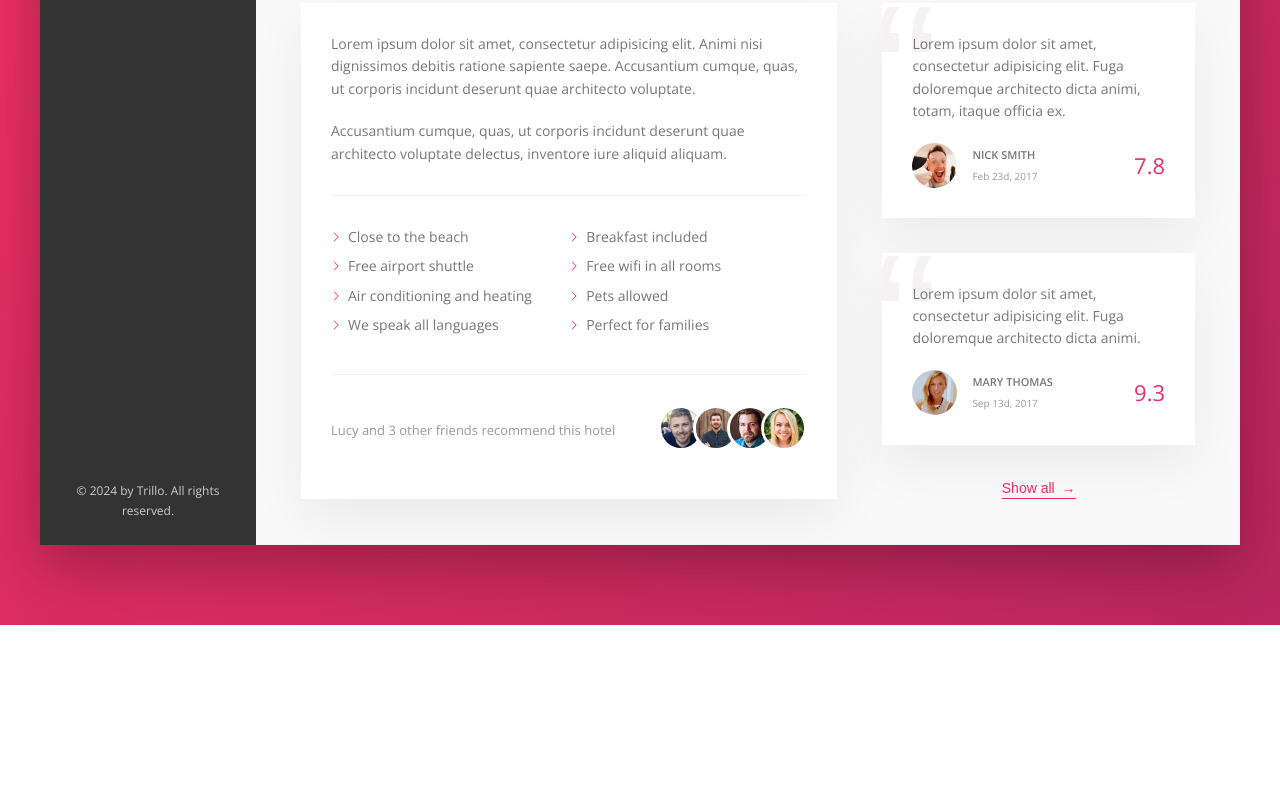
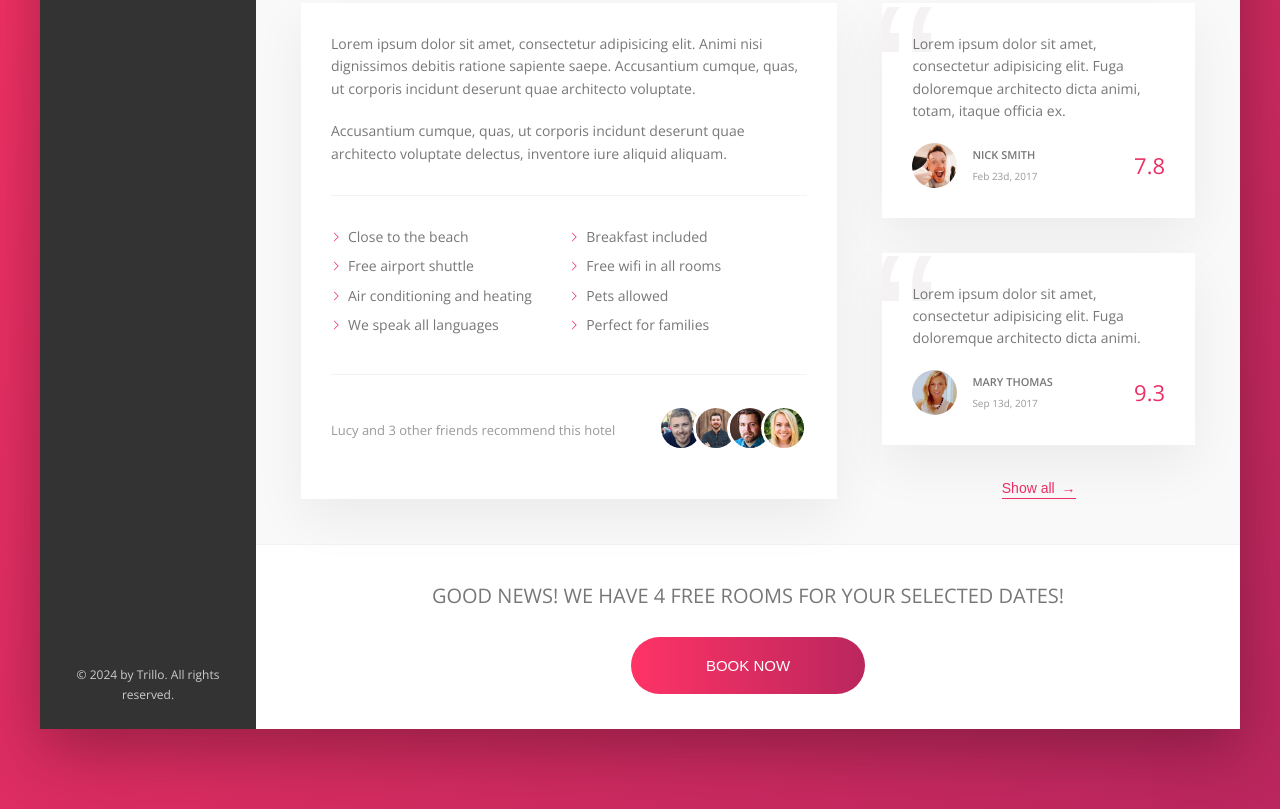
Before and after one commit to vict0rkovalchuk/trillo, a website: page index.html in a window 1280 px wide. Shown: the part 644-1453 px from the top of the page. Before the commit the page ends 1269 px from the top, so only its background shows below. Drawn offline with nearby package versions, Linux system fonts and the light colour scheme.

Commit message:
Building the CTA Section

```diff
--- a/index.html
+++ b/index.html
@@ -193,6 +193,16 @@
                             <button class="btn-inline">Show all <span>&rarr;</span></button>
                         </div>
                     </div>
+
+                    <div class="cta">
+                        <h2 class="cta__book-now">
+                            Good news! We have 4 free rooms for your selected dates!
+                        </h2>
+                        <button class="btn">
+                            <span class="btn__visible">Book now</span>
+                            <span class="btn__invisible">Only 4 rooms left!</span>
+                        </button>
+                    </div>
                 </main>
             </div>
         </div>
--- a/sass/_components.scss
+++ b/sass/_components.scss
@@ -417,3 +417,65 @@
     z-index: 1;
   }
 }
+
+// CTA
+.cta {
+  padding: 3.5rem 0;
+  text-align: center;
+
+  &__book-now {
+    font-size: 2rem;
+    font-weight: 300;
+    text-transform: uppercase;
+    margin-bottom: 2.5rem;
+  }
+}
+
+// Button
+.btn {
+  position: relative;
+  font-size: 1.5rem;
+  border: none;
+  font-weight: 300;
+  text-transform: uppercase;
+  border-radius: 100px;
+  background-image: linear-gradient(to right, var(--color-primary-light), var(--color-primary-dark));
+  color: #fff;
+  overflow: hidden;
+  cursor: pointer;
+
+  & > * {
+    display: inline-block;
+    height: 100%;
+    width: 100%;
+    transition: all 0.2s;
+  }
+
+  &__visible {
+    padding: 2rem 7.5rem;
+  }
+
+  &__invisible {
+    position: absolute;
+    padding: 2rem 0;
+    left: 0;
+    top: -100%;
+  }
+
+  &:hover {
+    background-image: linear-gradient(to left, var(--color-primary-light), var(--color-primary-dark));
+  }
+
+  &:hover &__visible {
+    transform: translateY(100%);
+  }
+
+  &:hover &__invisible {
+    top: 0;
+  }
+
+  &:focus {
+    outline: none;
+    animation: pulsate 1s infinite;
+  }
+}
```
Also changed, not shown: css/style.css, 1 other file.
